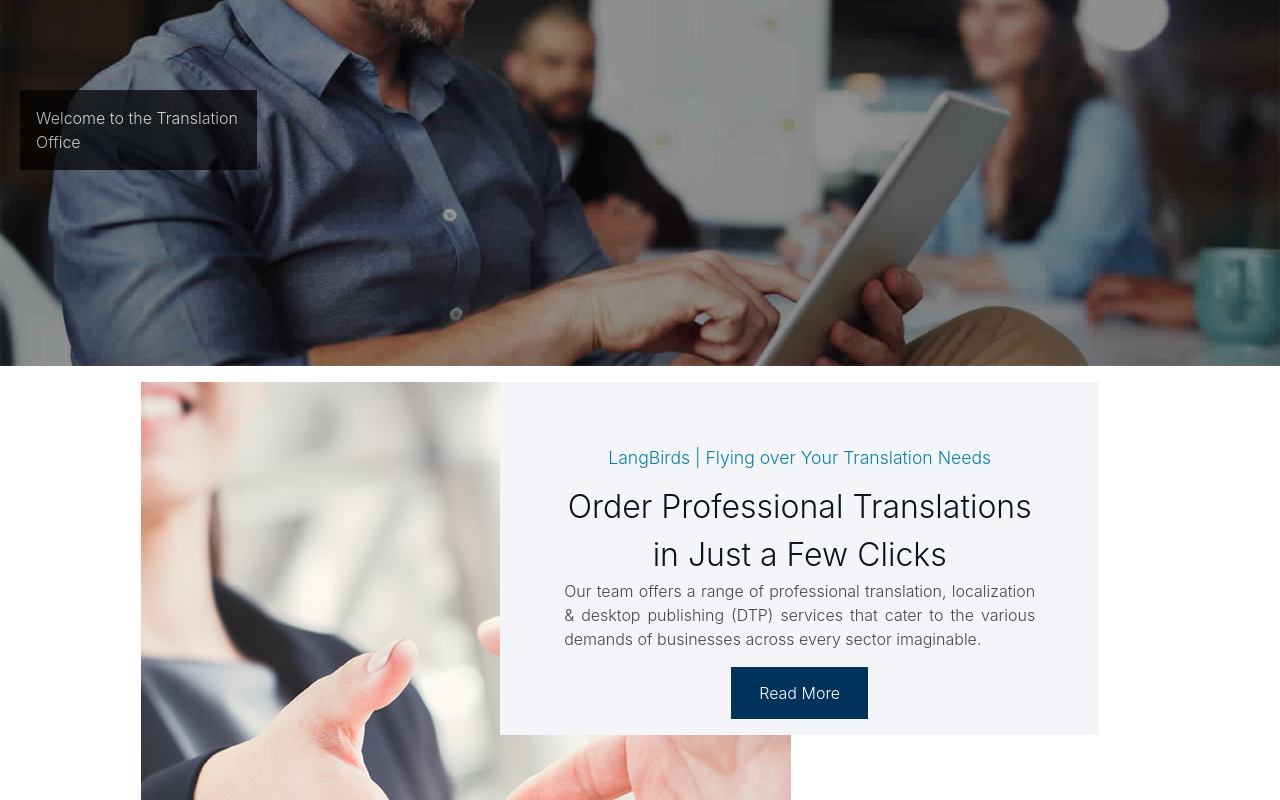
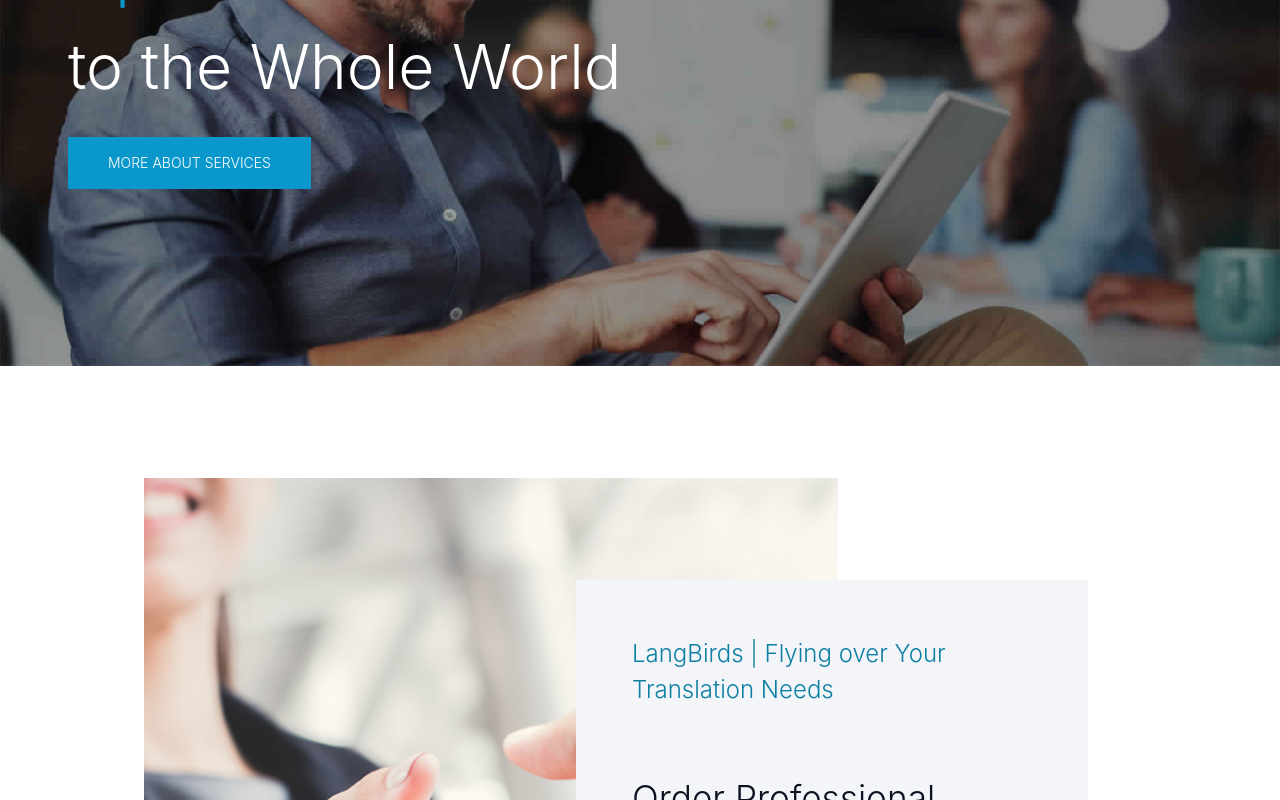
Before and after one commit to Ciscoflash/LandBirds_Clone, a React (Vite) app: page / in a window 1280 px wide. Shown: the part 280-1080 px from the top of the page. Built offline with nearby package versions, Linux system fonts and the light colour scheme.

Commit message:
Add ne components on homepage

```diff
--- a/src/components/Main.jsx
+++ b/src/components/Main.jsx
@@ -4,6 +4,7 @@
 const Main = ({
   image,
   textOverlay,
+  textOverlay1,
   children,
   textPosition,
   bgText,
@@ -16,20 +17,21 @@
       <header className="relative">
         <img src={image} alt="Hero" className="w-full min-h-max md:min-h-fit" />
         <div
-          className={`absolute top-10 left-5 w-full h-full flex items-center  ${overlayClasses}`}
+          className={`absolute top-28 left-5 w-full px-12 h-auto  items-center  ${overlayClasses}`}
         >
-          <div className="bg-black opacity-70 p-4 text-white ">
-            <h1>{textOverlay} </h1>
+          <div className=" text-[3.9rem] w-[42rem]  text-white ">
+            <h1 className="text-[#0A98CC]">{textOverlay} </h1>
+            <h1>{textOverlay1}</h1>
           </div>
-          <div className="w-full">
-            <h1 className="text-6xl flex items-center text-white justify-center">
+          <div className=" flex-wrap my-6">
+            <span className="hover:text-black hover:bg-white cursor-pointer text-sm w-fit flex items-center text-white py-4 px-10 bg-[#0A98CC]">
               {bgText}
-            </h1>
+            </span>
             <span className="w-full">{route}</span>
           </div>
         </div>
       </header>
-      <main className="container mx-auto p-4">{children}</main>
+      <main className="mx-auto ">{children}</main>
     </div>
   );
 };
--- a/src/pages/Home.jsx
+++ b/src/pages/Home.jsx
@@ -2,25 +2,32 @@
 import Main from "../components/Main";
 import { default as handShake } from "../assets/images/handShake.jpg";
 import { default as ManImage } from "../assets/images/image-3.jpg";
+import { default as BgImage } from "../assets/images/bgblue.jpg";
 
 const Home = () => {
   return (
     <div>
       <Main
         image={ManImage}
-        textOverlay={"Welcome to the Translation Office"}
+        textOverlay={"Open Your Business "}
+        textOverlay1={"to the Whole World"}
         textPosition={""}
+        bgText={"MORE ABOUT SERVICES"}
       >
-        <div className="w-[80%] relative mx-auto">
-          <img src={handShake} alt="Handshake" />
-          <div className="bg-[#f3f5f9] w-[60%] block h-auto absolute top-0 right-10 px-16 pt-[4rem]">
-            <h6 className="text-[#0d7fa3] text-[1.1rem] leading-6">
+        <div className="md:w-[80%] w-full p-4 relative mx-auto my-6 md:my-24">
+          <img
+            src={handShake}
+            alt="Handshake"
+            className="w-[70%] h-auto hidden md:block"
+          />
+          <div className="bg-[#f3f5f9] md:w-[50%] w-full  md:space-y-16 block  md:absolute text-left md:top-1/2 md:right-16 md:-translate-y-1/2 md:transform  p-[3.5rem] ">
+            <h6 className="text-[#0d7fa3] md:text-[1.5rem] text-[1rem]    ">
               LangBirds | Flying over Your Translation Needs
             </h6>
-            <h2 className="mt-[0.4em] text-[32px] text-[#0c1220] leading-14">
+            <h2 className="mt-[0.4em] text-[1.7rem] mb-8 md:text-[2.2rem]  text-[#0c1220] text-left">
               Order Professional Translations in Just a Few Clicks
             </h2>
-            <p className="text-[#44474a] text-justify">
+            <p className="text-[#44474a] md:text-[1.15rem] mb-8  text-justify">
               Our team offers a range of professional translation, localization
               & desktop publishing (DTP) services that cater to the various
               demands of businesses across every sector imaginable.
@@ -28,12 +35,16 @@
 
             <button
               href="#"
-              className="py-[14px] my-4 px-[28px] bg-[#01335d] text-white"
+              className="py-[14px] md:mb-16 px-[28px] hover:bg-black bg-[#01335d] text-white"
             >
               Read More
             </button>
           </div>
         </div>
+        <div
+          className="my-4 bg-cover bg-center h-[20rem] w-screen"
+          style={{ backgroundImage: `url(${BgImage})` }}
+        ></div>
       </Main>
     </div>
   );
```
Also changed, not shown: src/assets/images/bgblue.jpg (renamed from src/assets/images/bg61ac.jpg).
